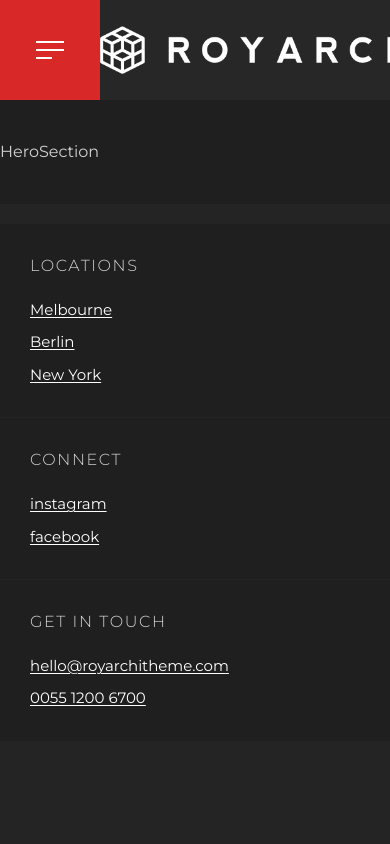
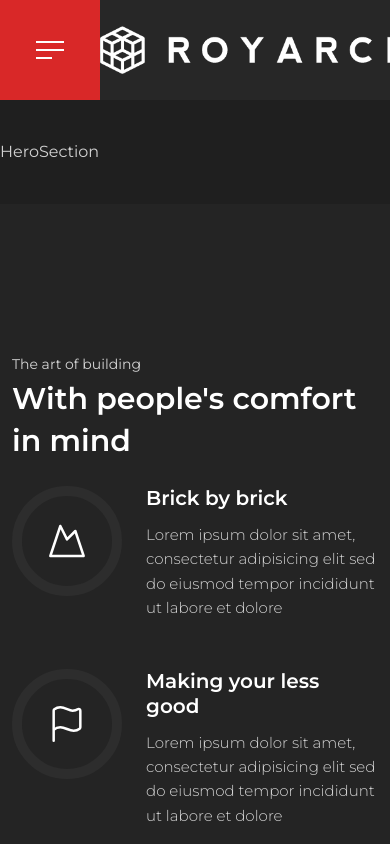
Before and after one commit to nur-it/royarch, a Next.js app: page / in a window 390 px wide. Shown: the top 844 px of the page. Built offline with nearby package versions, Linux system fonts and the light colour scheme; a web font is replaced by a local one.

Commit message:
added service with fully responsive layout

```diff
--- a/src/app/page.jsx
+++ b/src/app/page.jsx
@@ -1,11 +1,13 @@
 import InfoBox from "@/components/layout/info-box";
 import HeroSection from "@/components/sections/home/hero";
+import ServiceSection from "@/components/sections/home/services";
 
 const HomePage = () => {
   return (
     <>
       <InfoBox />
       <HeroSection />
+      <ServiceSection />
     </>
   );
 };
--- /dev/null
+++ b/src/components/sections/home/services.jsx
@@ -0,0 +1,52 @@
+import { services } from "@/mocks/services.mocks";
+
+const ServiceCard = ({ icon: Icon, title, description }) => (
+  <div className="group flex flex-row items-start space-y-4 space-x-6">
+    {/* Icon Container */}
+    <div className="flex-shrink-0">
+      <div className="group-hover:border-primary group-hover:bg-primary border-charcoal flex h-[110px] w-[110px] cursor-pointer items-center justify-center rounded-full border-[10px] bg-transparent transition-colors duration-300">
+        <Icon
+          className="h-10 w-10 text-white transition-all duration-300 group-hover:scale-[0.8] group-hover:text-gray-300"
+          strokeWidth={1.5}
+        />
+      </div>
+    </div>
+
+    {/* Content */}
+    <div className="min-w-0 flex-1">
+      <h3 className="mb-3 text-xl leading-tight font-semibold text-white">
+        {title}
+      </h3>
+      <p className="text-15 leading-relaxed font-[300] text-white/80">
+        {description}
+      </p>
+    </div>
+  </div>
+);
+
+const ServiceSection = () => {
+  return (
+    <section className="bg-midnight pt-[130px] pb-20">
+      <div className="container_fluid">
+        <div className="mb-6">
+          <p className="mb-1 text-sm">The art of building</p>
+          <h2 className="text-3xl leading-[42px] font-semibold text-white">
+            With people's comfort in mind
+          </h2>
+        </div>
+        <div className="grid grid-cols-1 gap-12 lg:grid-cols-2 lg:gap-16 xl:gap-20">
+          {services.map((service) => (
+            <ServiceCard
+              key={service.id}
+              icon={service.icon}
+              title={service.title}
+              description={service.description}
+            />
+          ))}
+        </div>
+      </div>
+    </section>
+  );
+};
+
+export default ServiceSection;
--- /dev/null
+++ b/src/mocks/services.mocks.js
@@ -0,0 +1,53 @@
+import {
+  Building,
+  Flag,
+  Home,
+  Monitor,
+  Mountain,
+  Settings,
+} from "lucide-react";
+
+export const services = [
+  {
+    id: 1,
+    icon: Mountain,
+    title: "Brick by brick",
+    description:
+      "Lorem ipsum dolor sit amet, consectetur adipisicing elit sed do eiusmod tempor incididunt ut labore et dolore",
+  },
+  {
+    id: 2,
+    icon: Flag,
+    title: "Making your less good",
+    description:
+      "Lorem ipsum dolor sit amet, consectetur adipisicing elit sed do eiusmod tempor incididunt ut labore et dolore",
+  },
+  {
+    id: 3,
+    icon: Monitor,
+    title: "For us good design is obvious",
+    description:
+      "Lorem ipsum dolor sit amet, consectetur adipisicing elit sed do eiusmod tempor incididunt ut labore et dolore",
+  },
+  {
+    id: 4,
+    icon: Settings,
+    title: "From imagination to real",
+    description:
+      "Lorem ipsum dolor sit amet, consectetur adipisicing elit sed do eiusmod tempor incididunt ut labore et dolore",
+  },
+  {
+    id: 5,
+    icon: Home,
+    title: "Designing at work",
+    description:
+      "Lorem ipsum dolor sit amet, consectetur adipisicing elit sed do eiusmod tempor incididunt ut labore et dolore",
+  },
+  {
+    id: 6,
+    icon: Building,
+    title: "Shaping for a better future",
+    description:
+      "Lorem ipsum dolor sit amet, consectetur adipisicing elit sed do eiusmod tempor incididunt ut labore et dolore",
+  },
+];
```
